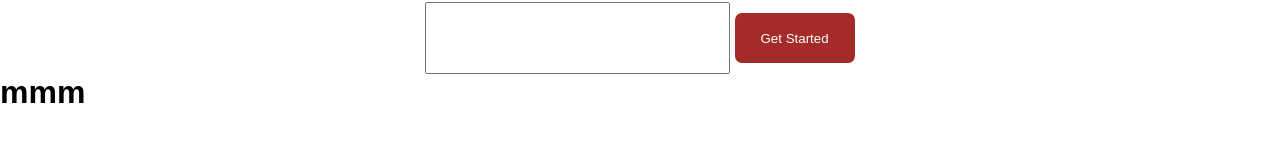
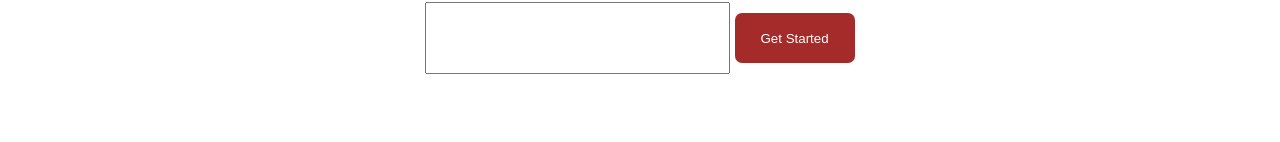
Before and after one commit to hy93x/first-project, a plain HTML site: page index.html in a window 1280 px wide. Shown: the part 432-574 px from the top of the page. Drawn offline with Linux system fonts and the light colour scheme; a script that the page names is missing.

Commit message:
delected h1 tag

```diff
--- a/index.html
+++ b/index.html
@@ -85,7 +85,7 @@
     </div>
 
     <div class="section2">
-        <h1>mmm</h1>
+
     </div>
 
 </body>
```
